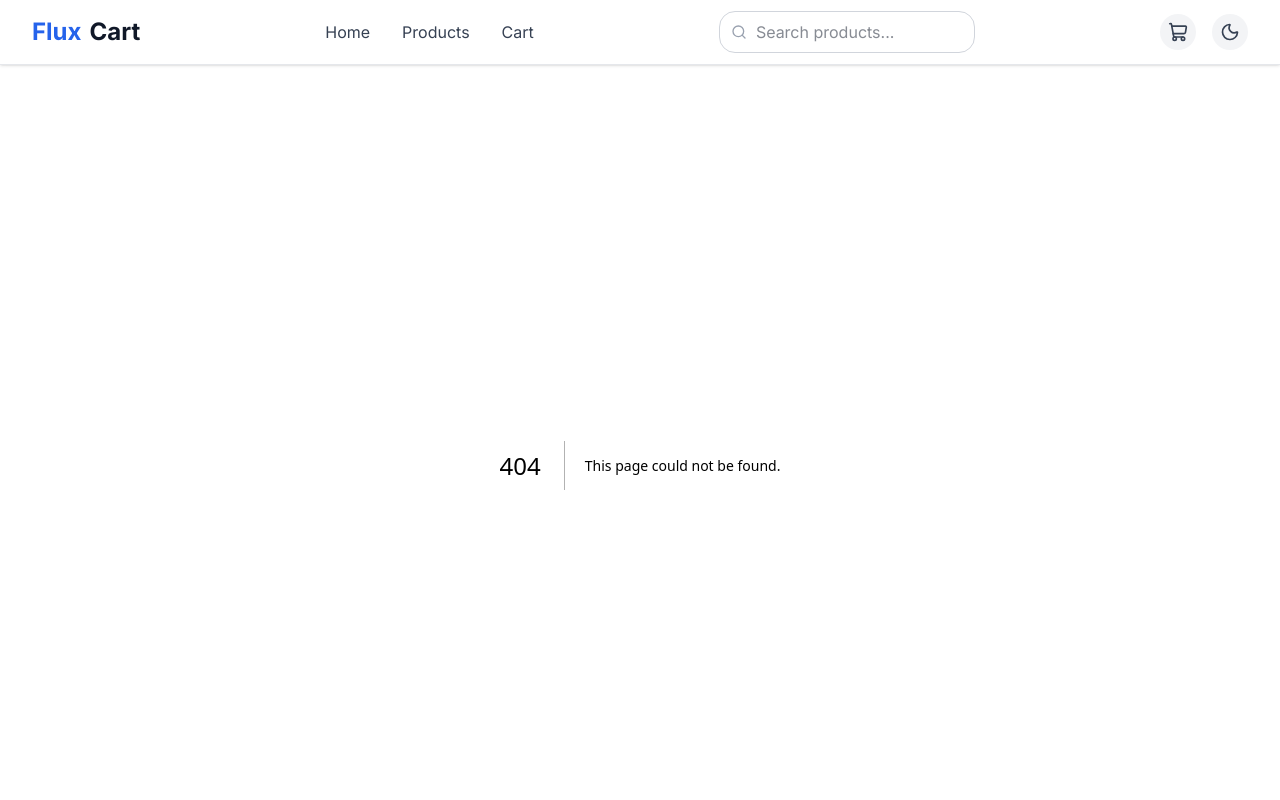
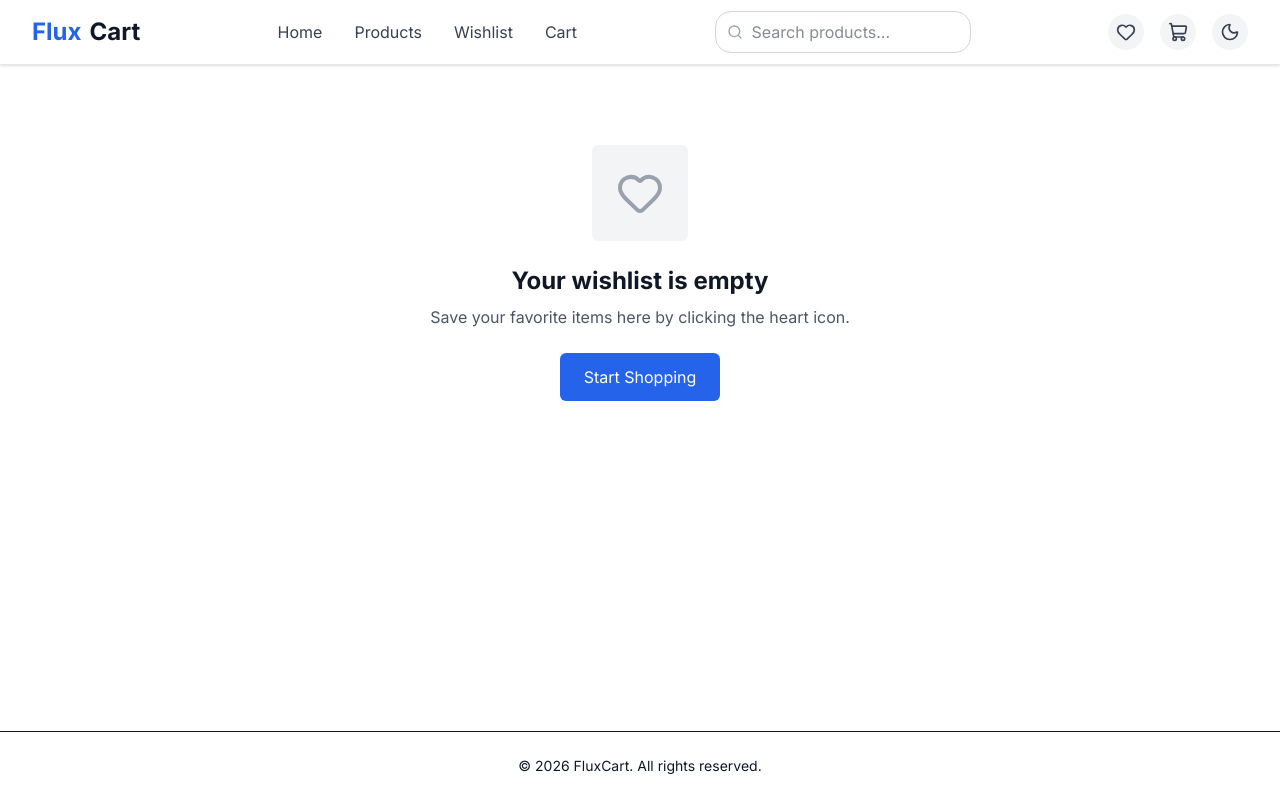
Before and after one commit to Joel-Utpal-Halder/fluxcart, a Next.js app: page /wishlist in a window 1280 px wide. Before the commit this address had no page. Shown: the top 800 px of the page. Built offline with nearby package versions, Linux system fonts and the light colour scheme.

Commit message:
❤️  feat(wishlist): implement wishlist store, page, and UI components with persistence

```diff
--- a/src/app/product/[id]/page.tsx
+++ b/src/app/product/[id]/page.tsx
@@ -1,13 +1,13 @@
-// File: src/app/product/[id]/page.tsx
-// Role: Display complete product details with image gallery, description, and quantity selection
+// Role: Display complete product details with image gallery, description, quantity selection, and wishlist
 
 "use client";
 
 import { useEffect, useState } from "react";
 import { useParams } from "next/navigation";
 import Link from "next/link";
-import { ArrowLeft, Star, ShoppingBag } from "lucide-react";
+import { ArrowLeft, Star, ShoppingBag, Heart } from "lucide-react";
 import { AddToCartButton } from "@/components/ui/AddToCartButton";
+import { useWishlistStore } from "@/stores/wishlist-store";
 import Container from "@/components/layout/Container";
 import { productService } from "@/services/product-service";
 import type { Product } from "@/types/product";
@@ -19,6 +19,10 @@ export default function ProductDetailPage() {
   const [loading, setLoading] = useState(true);
   const [error, setError] = useState<string | null>(null);
   const [selectedImage, setSelectedImage] = useState<string>("");
+
+  /* ===== WISHLIST STORE ===== */
+  const { isInWishlist, toggleItem } = useWishlistStore();
+  const isWished = product ? isInWishlist(product.id) : false;
 
   /* ===== FETCH PRODUCT ON PAGE LOAD ===== */
   useEffect(() => {
@@ -51,14 +55,14 @@ export default function ProductDetailPage() {
         <div className="py-12">
           {/* Action: Show loading skeleton */}
           <div className="animate-pulse">
-            <div className="h-8 bg-gray-200 dark:bg-gray-700 rounded w-32 mb-8"></div>
+            <div className="h-8 bg-gray-200 dark:bg-gray-700 rounded-sm w-32 mb-8"></div>
             <div className="grid grid-cols-1 md:grid-cols-2 gap-12">
-              <div className="h-96 bg-gray-200 dark:bg-gray-700 rounded-lg"></div>
+              <div className="h-96 bg-gray-200 dark:bg-gray-700 rounded-sm"></div>
               <div className="space-y-4">
-                <div className="h-8 bg-gray-200 dark:bg-gray-700 rounded w-3/4"></div>
-                <div className="h-4 bg-gray-200 dark:bg-gray-700 rounded w-1/2"></div>
-                <div className="h-24 bg-gray-200 dark:bg-gray-700 rounded"></div>
-                <div className="h-12 bg-gray-200 dark:bg-gray-700 rounded w-1/3"></div>
+                <div className="h-8 bg-gray-200 dark:bg-gray-700 rounded-sm w-3/4"></div>
+                <div className="h-4 bg-gray-200 dark:bg-gray-700 rounded-sm w-1/2"></div>
+                <div className="h-24 bg-gray-200 dark:bg-gray-700 rounded-sm"></div>
+                <div className="h-12 bg-gray-200 dark:bg-gray-700 rounded-sm w-1/3"></div>
               </div>
             </div>
           </div>
@@ -75,7 +79,7 @@ export default function ProductDetailPage() {
           <p className="text-red-500 mb-4">{error || "Product not found"}</p>
           <Link
             href="/"
-            className="inline-flex items-center gap-2 px-6 py-3 bg-primary text-white rounded-lg hover:bg-primary-hover transition-colors cursor-pointer"
+            className="inline-flex items-center gap-2 px-6 py-3 bg-primary text-white rounded-sm hover:bg-primary-hover transition-colors cursor-pointer"
           >
             <ArrowLeft className="w-4 h-4" />
             <span>Back to Home</span>
@@ -89,7 +93,7 @@ export default function ProductDetailPage() {
   return (
     <Container>
       <div className="py-8">
-        {/* Back Button - Added cursor-pointer */}
+        {/* Back Button */}
         <Link
           href="/"
           className="inline-flex items-center gap-2 text-gray-600 dark:text-gray-400 hover:text-primary transition-colors mb-6 cursor-pointer"
@@ -104,7 +108,7 @@ export default function ProductDetailPage() {
           {/* ===== LEFT COLUMN: IMAGE GALLERY ===== */}
           <div>
             {/* Main Image */}
-            <div className="bg-gray-100 dark:bg-gray-800 rounded-lg overflow-hidden mb-4">
+            <div className="bg-gray-100 dark:bg-gray-800 rounded-sm overflow-hidden mb-4">
               <img
                 src={selectedImage}
                 alt={product.title}
@@ -112,14 +116,14 @@ export default function ProductDetailPage() {
               />
             </div>
 
-            {/* Thumbnail Gallery - Added cursor-pointer to thumbnails */}
+            {/* Thumbnail Gallery */}
             {product.images && product.images.length > 1 && (
               <div className="flex gap-3 overflow-x-auto pb-2">
                 {product.images.map((img, idx) => (
                   <button
                     key={idx}
                     onClick={() => setSelectedImage(img)}
-                    className={`w-20 h-20 rounded-lg overflow-hidden border-2 transition-colors cursor-pointer ${
+                    className={`w-20 h-20 rounded-sm overflow-hidden border-2 transition-colors cursor-pointer ${
                       selectedImage === img
                         ? "border-primary"
                         : "border-transparent hover:border-gray-300"
@@ -139,7 +143,7 @@ export default function ProductDetailPage() {
           {/* ===== RIGHT COLUMN: PRODUCT INFO ===== */}
           <div>
             {/* Category Badge */}
-            <span className="inline-block px-3 py-1 bg-gray-100 dark:bg-gray-800 text-sm text-gray-600 dark:text-gray-400 rounded-full mb-4">
+            <span className="inline-block px-3 py-1 bg-gray-100 dark:bg-gray-800 text-sm text-gray-600 dark:text-gray-400 rounded-sm mb-4">
               {product.category}
             </span>
 
@@ -184,9 +188,25 @@ export default function ProductDetailPage() {
               </p>
             </div>
 
-            {/* Add to Cart Section */}
-            <div className="border-t border-gray-200 dark:border-gray-700 pt-6 cursor-pointer">
-              <AddToCartButton product={product} variant="full" />
+            {/* Action Buttons Section: Wishlist + Add to Cart */}
+            <div className="border-t border-gray-200 dark:border-gray-700 pt-6">
+              <div className="flex flex-col sm:flex-row gap-4">
+                {/* Wishlist Button */}
+                <button
+                  onClick={() => toggleItem(product)}
+                  className={`flex items-center justify-center gap-2 px-6 py-3 rounded-sm font-semibold transition-all duration-200 cursor-pointer ${
+                    isWished
+                      ? "bg-red-500 text-white hover:bg-red-600"
+                      : "bg-gray-100 dark:bg-gray-700 text-gray-700 dark:text-gray-300 hover:bg-red-500 hover:text-white"
+                  }`}
+                >
+                  <Heart className={`w-5 h-5 ${isWished ? "fill-current" : ""}`} />
+                  <span>{isWished ? "Remove from Wishlist" : "Add to Wishlist"}</span>
+                </button>
+
+                {/* Add to Cart Button */}
+                <AddToCartButton product={product} variant="full" />
+              </div>
             </div>
           </div>
         </div>
--- /dev/null
+++ b/src/app/wishlist/page.tsx
@@ -0,0 +1,135 @@
+// Role: Displays all products saved in wishlist
+
+"use client";
+
+import Link from "next/link";
+import { Heart, Trash2, ShoppingBag } from "lucide-react";
+import { useWishlistStore } from "@/stores/wishlist-store";
+import { AddToCartButton } from "@/components/ui/AddToCartButton";
+import Container from "@/components/layout/Container";
+
+export default function WishlistPage() {
+  const { items, removeItem, clearWishlist, getTotalItems } = useWishlistStore();
+  const totalItems = getTotalItems();
+
+  /* ===== EMPTY WISHLIST STATE ===== */
+  if (items.length === 0) {
+    return (
+      <Container>
+        <div className="py-20 text-center">
+          <div className="inline-flex items-center justify-center w-24 h-24 bg-gray-100 dark:bg-gray-800 rounded-sm mb-6">
+            <Heart className="w-12 h-12 text-gray-400" />
+          </div>
+          <h1 className="text-2xl font-bold text-gray-900 dark:text-white mb-2">
+            Your wishlist is empty
+          </h1>
+          <p className="text-gray-600 dark:text-gray-400 mb-6">
+            Save your favorite items here by clicking the heart icon.
+          </p>
+          <Link
+            href="/"
+            className="inline-flex items-center px-6 py-3 bg-primary text-white rounded-sm hover:bg-primary-hover transition-colors"
+          >
+            Start Shopping
+          </Link>
+        </div>
+      </Container>
+    );
+  }
+
+  /* ===== WISHLIST WITH ITEMS ===== */
+  return (
+    <Container>
+      <div className="py-8">
+        {/* Header */}
+        <div className="flex flex-col sm:flex-row justify-between items-start sm:items-center gap-4 mb-8">
+          <div>
+            <h1 className="text-2xl md:text-3xl font-bold text-gray-900 dark:text-white">
+              My Wishlist
+            </h1>
+            <p className="text-sm text-gray-500 dark:text-gray-400 mt-1">
+              {totalItems} {totalItems === 1 ? "item" : "items"} saved
+            </p>
+          </div>
+
+          {/* Clear Wishlist Button */}
+          {items.length > 0 && (
+            <button
+              onClick={clearWishlist}
+              className="flex items-center gap-2 px-4 py-2 border border-red-500 text-red-500 rounded-sm hover:bg-red-50 dark:hover:bg-red-900/20 transition-colors cursor-pointer"
+            >
+              <Trash2 className="w-4 h-4" />
+              <span>Clear All</span>
+            </button>
+          )}
+        </div>
+
+        {/* Wishlist Items Grid */}
+        <div className="grid grid-cols-1 sm:grid-cols-2 lg:grid-cols-3 xl:grid-cols-4 gap-6">
+          {items.map((product) => (
+            <div
+              key={product.id}
+              className="group relative bg-white dark:bg-gray-800 rounded-sm shadow-md overflow-hidden transition-all duration-300 hover:shadow-xl hover:-translate-y-1"
+            >
+              {/* Image Container */}
+              <Link href={`/product/${product.id}`} className="block relative h-64 overflow-hidden bg-gray-100 dark:bg-gray-700 cursor-pointer">
+                <img
+                  src={product.images?.[0] || product.thumbnail}
+                  alt={product.title}
+                  className="w-full h-full object-cover transition-transform duration-300 group-hover:scale-105"
+                />
+              </Link>
+
+              {/* Content */}
+              <div className="p-4">
+                {/* Category */}
+                <span className="text-xs text-gray-500 dark:text-gray-400 uppercase tracking-wider">
+                  {product.category}
+                </span>
+
+                {/* Title */}
+                <Link href={`/product/${product.id}`} className="cursor-pointer">
+                  <h3 className="mt-1 text-lg font-semibold text-gray-900 dark:text-white line-clamp-2 hover:text-primary transition-colors">
+                    {product.title}
+                  </h3>
+                </Link>
+
+                {/* Rating */}
+                <div className="mt-2 flex items-center gap-1">
+                  <div className="flex text-yellow-400">
+                    {"★".repeat(Math.floor(product.rating.rate))}
+                    {"☆".repeat(5 - Math.floor(product.rating.rate))}
+                  </div>
+                  <span className="text-xs text-gray-500 dark:text-gray-400">
+                    ({product.rating.count})
+                  </span>
+                </div>
+
+                {/* Price and Actions */}
+                <div className="mt-3 flex items-center justify-between">
+                  <span className="text-2xl font-bold text-gray-900 dark:text-white">
+                    ${product.price.toFixed(2)}
+                  </span>
+
+                  <div className="flex gap-2">
+                    {/* Remove from Wishlist Button */}
+                    <button
+                      onClick={() => removeItem(product.id)}
+                      className="p-2 rounded-sm bg-red-500 text-white hover:bg-red-600 transition-all duration-200 cursor-pointer"
+                      aria-label="Remove from wishlist"
+                    >
+                      <Heart className="w-4 h-4 fill-current" />
+                    </button>
+
+                    {/* Add to Cart Button */}
+                    <AddToCartButton product={product} variant="default" />
+                  </div>
+                </div>
+              </div>
+            </div>
+          ))}
+        </div>
+      </div>
+    </Container>
+  );
+}
--- a/src/components/layout/Navbar.tsx
+++ b/src/components/layout/Navbar.tsx
@@ -1,19 +1,26 @@
-// Role: Main navigation bar with cart badge, dark mode toggle, search bar, and responsive links
+// Role: Main navigation bar with cart badge, wishlist badge, dark mode toggle, search bar, and responsive links
 
 "use client";
 
 import { useEffect, useState } from "react";
 import Link from "next/link";
-import { ShoppingCart, Sun, Moon } from "lucide-react";
+import { ShoppingCart, Sun, Moon, Heart } from "lucide-react";
 import { useCartStore } from "@/stores/cart-store";
+import { useWishlistStore } from "@/stores/wishlist-store";
 import { useThemeStore } from "@/stores/theme-store";
 import { SearchBar } from "@/components/ui/SearchBar";
 
 export default function Navbar() {
   const [mounted, setMounted] = useState(false);
 
+  /* ===== CART STORE ===== */
   const getTotalItems = useCartStore((state) => state.getTotalItems);
   const totalItems = getTotalItems();
+
+  /* ===== WISHLIST STORE ===== */
+  const wishlistCount = useWishlistStore((state) => state.getTotalItems());
+
+  /* ===== THEME STORE ===== */
   const { theme, toggleTheme, initTheme } = useThemeStore();
 
   /* ===== INITIALIZE THEME ON CLIENT ONLY ===== */
@@ -58,6 +65,9 @@ export default function Navbar() {
             <Link href="/products" className="text-gray-700 dark:text-gray-200 hover:text-primary transition-colors cursor-pointer">
               Products
             </Link>
+            <Link href="/wishlist" className="text-gray-700 dark:text-gray-200 hover:text-primary transition-colors cursor-pointer">
+              Wishlist
+            </Link>
             <Link href="/cart" className="text-gray-700 dark:text-gray-200 hover:text-primary transition-colors cursor-pointer">
               Cart
             </Link>
@@ -68,8 +78,20 @@ export default function Navbar() {
             <SearchBar />
           </div>
 
-          {/* Right Side: Cart + Dark Mode Toggle */}
+          {/* Right Side: Wishlist + Cart + Dark Mode Toggle */}
           <div className="flex items-center space-x-4">
+
+            {/* Wishlist Icon with Badge */}
+            <Link href="/wishlist" className="relative cursor-pointer">
+              <div className="p-2 rounded-full bg-gray-100 dark:bg-gray-800 hover:bg-primary hover:text-white transition-colors group">
+                <Heart className="w-5 h-5 text-gray-700 dark:text-gray-200 group-hover:text-white" />
+              </div>
+              {wishlistCount > 0 && (
+                <span className="absolute -top-1 -right-1 bg-red-500 text-white text-xs font-bold rounded-full h-5 w-5 flex items-center justify-center">
+                  {wishlistCount}
+                </span>
+              )}
+            </Link>
 
             {/* Cart Icon with Badge */}
             <Link href="/cart" className="relative cursor-pointer">
--- a/src/components/ui/ProductCard.tsx
+++ b/src/components/ui/ProductCard.tsx
@@ -1,10 +1,11 @@
-// Role: Displays a single product with image, title, price, rating, and add-to-cart button
+// Role: Displays single product with image, title, price, rating, wishlist, and add-to-cart
 
 "use client";
 
 import Link from "next/link";
 import { Heart } from "lucide-react";
 import { AddToCartButton } from "./AddToCartButton";
+import { useWishlistStore } from "@/stores/wishlist-store";
 import type { Product } from "@/types/product";
 
 interface ProductCardProps {
@@ -12,36 +13,30 @@ interface ProductCardProps {
 }
 
 export function ProductCard({ product }: ProductCardProps) {
-  // Use the first image from the images array, or fallback to thumbnail
   const imageUrl = product.images?.[0] || product.thumbnail;
+  const { isInWishlist, toggleItem } = useWishlistStore();
+  const isWished = isInWishlist(product.id);
 
   return (
-    <div className="group relative bg-gray-50 dark:bg-gray-800 rounded-sm shadow-md shadow-gray-400 overflow-hidden transition-all duration-300 hover:shadow-lg hover:-translate-y-1">
-
+    <div className="group relative bg-white dark:bg-gray-800 rounded-sm shadow-md overflow-hidden transition-all duration-300 hover:shadow-xl hover:-translate-y-1">
       {/* Image Container */}
-      <Link
-        href={`/product/${product.id}`}
-        className="block relative h-64 overflow-hidden bg-gray-200 dark:bg-gray-700"
-      >
-        <div className="flex justify-center items-center w-full h-64">
-          <img
-            src={imageUrl}
-            alt={product.title}
-            className="w-60 h-60 object-cover transition-transform duration-300 group-hover:scale-105"
-          />
-        </div>
+      <Link href={`/product/${product.id}`} className="block relative h-64 overflow-hidden bg-gray-100 dark:bg-gray-700 cursor-pointer">
+        <img
+          src={imageUrl}
+          alt={product.title}
+          className="w-full h-full object-cover transition-transform duration-300 group-hover:scale-105"
+        />
       </Link>
 
       {/* Content */}
       <div className="p-4">
-
         {/* Category */}
         <span className="text-xs text-gray-500 dark:text-gray-400 uppercase tracking-wider">
           {product.category}
         </span>
 
         {/* Title */}
-        <Link href={`/product/${product.id}`}>
+        <Link href={`/product/${product.id}`} className="cursor-pointer">
           <h3 className="mt-1 text-lg font-semibold text-gray-900 dark:text-white line-clamp-2 hover:text-primary transition-colors">
             {product.title}
           </h3>
@@ -65,12 +60,17 @@ export function ProductCard({ product }: ProductCardProps) {
           </span>
 
           <div className="flex gap-2">
-            {/* Wishlist Button (placeholder - not functional yet) */}
+            {/* Wishlist Button */}
             <button
-              className="p-2 rounded-full bg-gray-100 dark:bg-gray-700 text-gray-600 dark:text-gray-300 hover:bg-primary hover:text-white transition-colors"
-              aria-label="Add to wishlist"
+              onClick={() => toggleItem(product)}
+              className={`p-2 rounded-sm transition-all duration-200 cursor-pointer ${
+                isWished
+                  ? "bg-red-500 text-white hover:bg-red-600"
+                  : "bg-gray-100 dark:bg-gray-700 text-gray-600 dark:text-gray-300 hover:bg-primary hover:text-white"
+              }`}
+              aria-label={isWished ? "Remove from wishlist" : "Add to wishlist"}
             >
-              <Heart className="w-4 h-4" />
+              <Heart className={`w-4 h-4 ${isWished ? "fill-current" : ""}`} />
             </button>
 
             {/* Add to Cart Button */}
--- /dev/null
+++ b/src/stores/wishlist-store.ts
@@ -0,0 +1,67 @@
+// Role: Manages wishlist state with localStorage persistence
+
+"use client";
+
+import { create } from "zustand";
+import { persist } from "zustand/middleware";
+import type { Product } from "@/types/product";
+
+interface WishlistStore {
+  items: Product[];
+  addItem: (product: Product) => void;
+  removeItem: (productId: number) => void;
+  isInWishlist: (productId: number) => boolean;
+  toggleItem: (product: Product) => void;
+  clearWishlist: () => void;
+  getTotalItems: () => number;
+}
+
+export const useWishlistStore = create<WishlistStore>()(
+  persist(
+    (set, get) => ({
+      /* ===== INITIAL STATE ===== */
+      items: [],
+
+      /* ===== ADD PRODUCT TO WISHLIST ===== */
+      addItem: (product: Product) => {
+        const exists = get().items.some((item) => item.id === product.id);
+        if (!exists) {
+          set({ items: [...get().items, product] });
+        }
+      },
+
+      /* ===== REMOVE PRODUCT FROM WISHLIST ===== */
+      removeItem: (productId: number) => {
+        set({ items: get().items.filter((item) => item.id !== productId) });
+      },
+
+      /* ===== CHECK IF PRODUCT IS IN WISHLIST ===== */
+      isInWishlist: (productId: number) => {
+        return get().items.some((item) => item.id === productId);
+      },
+
+      /* ===== TOGGLE PRODUCT (ADD/REMOVE) ===== */
+      toggleItem: (product: Product) => {
+        const exists = get().isInWishlist(product.id);
+        if (exists) {
+          get().removeItem(product.id);
+        } else {
+          get().addItem(product);
+        }
+      },
+
+      /* ===== CLEAR ENTIRE WISHLIST ===== */
+      clearWishlist: () => {
+        set({ items: [] });
+      },
+
+      /* ===== GET TOTAL WISHLIST ITEMS ===== */
+      getTotalItems: () => {
+        return get().items.length;
+      },
+    }),
+    {
+      name: "wishlist-storage", // localStorage key
+    }
+  )
+);
```
